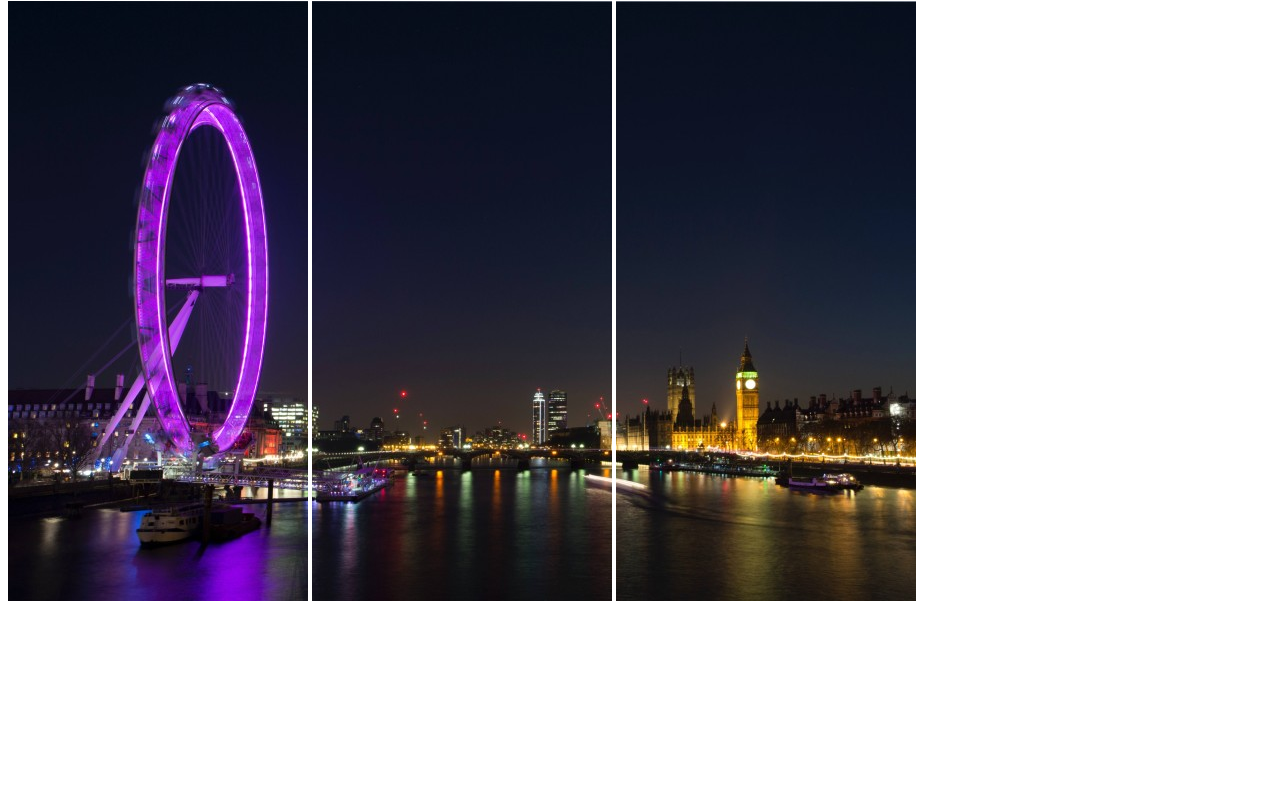
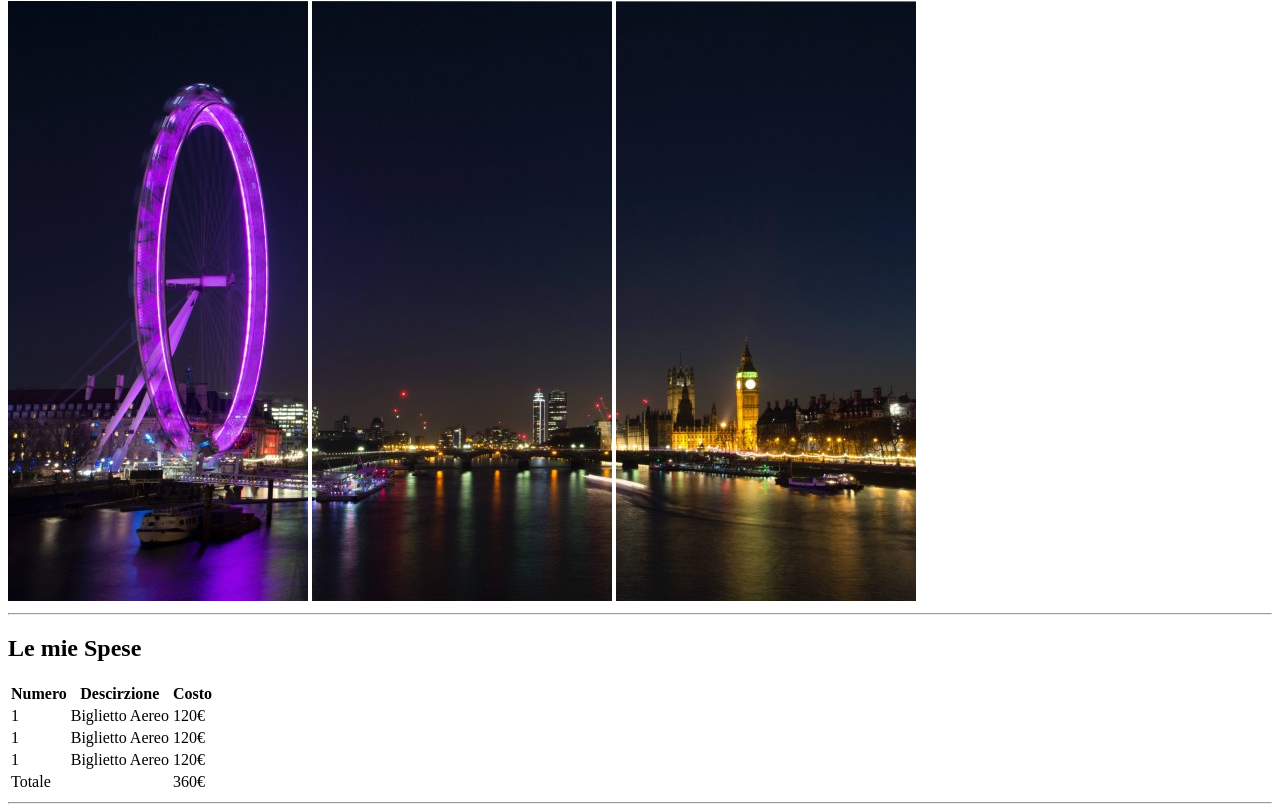
Before and after one commit to DavideCriscuolo/html-london-trip, a plain HTML site: page index.html in a window 1280 px wide. Shown: the part 79-891 px from the top of the page. Before the commit the page ends 800 px from the top, so only its background shows below. Drawn offline with Linux system fonts and the light colour scheme.

Commit message:
added main,section,table

```diff
--- a/index.html
+++ b/index.html
@@ -13,8 +13,44 @@
         <img src="img/pexels-bill-emrich-230794-0.jpg" alt="ruota Londra">
         <img src="img/pexels-bill-emrich-230794-1.jpg" alt="Londra 1">
         <img src="img/pexels-bill-emrich-230794-2.jpg" alt="Londra 2">
+        <hr>
     </header>
+    <main>
+        <section>
+            <h2>Le mie Spese</h2>
+            <table>
+                <tr>
+                    <th>Numero</th>
+                    <th>Descirzione</th>
+                    <th>Costo</th>
+                </tr>
+                <tr>
+                    <td>1</td>
+                    <td>Biglietto Aereo</td>
+                    <td>120&euro;</td>
+                </tr>
+                <tr>
+                    <td>1</td>
+                    <td>Biglietto Aereo</td>
+                    <td>120&euro;</td>
+                </tr>
+                <tr>
+                    <td>1</td>
+                    <td>Biglietto Aereo</td>
+                    <td>120&euro;</td>
+                </tr>
+                <tr>
+                    <td>Totale</td>
+                    <td></td>
+                    <td>360&euro;</td>
+                </tr>
+            </table>
+            <hr>
+        </section>
 
+
+
+    </main>
 
 
 
```
